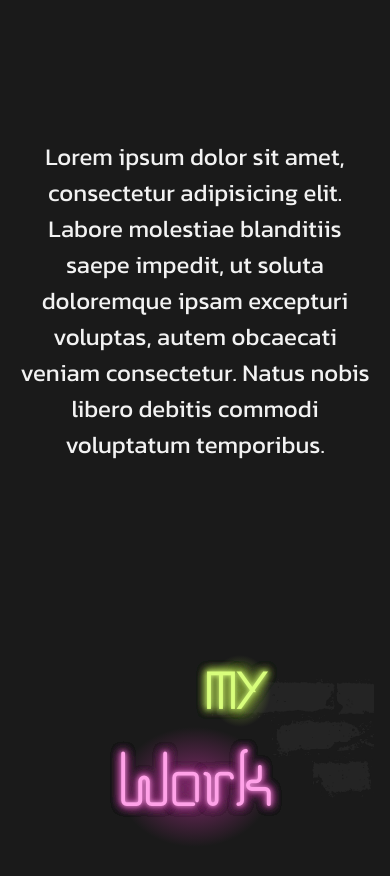
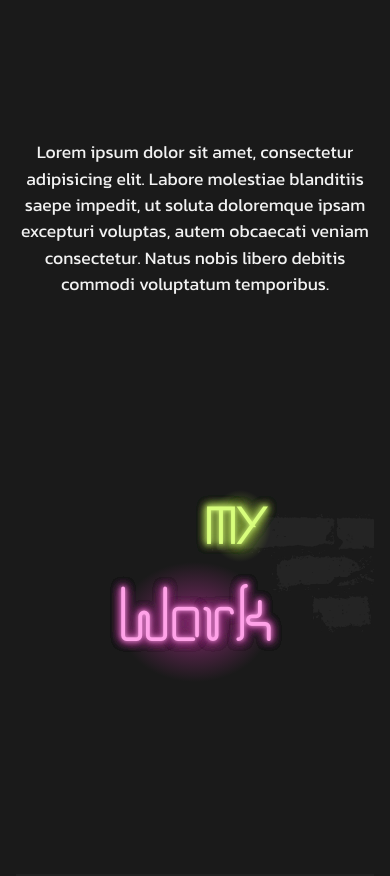
Before and after one commit to Diaa-E/portfolio, a React (Vite) app: page /web in a window 390 px wide. Shown: the part 920-1796 px from the top of the page. Built offline with nearby package versions, Linux system fonts and the light colour scheme.

Commit message:
REduce bio font-size in mobile display

```diff
--- a/src/common.module.css
+++ b/src/common.module.css
@@ -20,7 +20,7 @@
 .bio{
     font-family: var(--font-default);
     color: var(--text);
-    font-size: 1.5rem;
+    font-size: 1.1rem;
     max-width: 700px;
 }
 
@@ -34,3 +34,9 @@
     justify-items: center;
     justify-content: center;
 }
+
+@media (min-width: 800px) {
+    .bio{
+        font-size: 1.5rem;
+    }
+}
```
